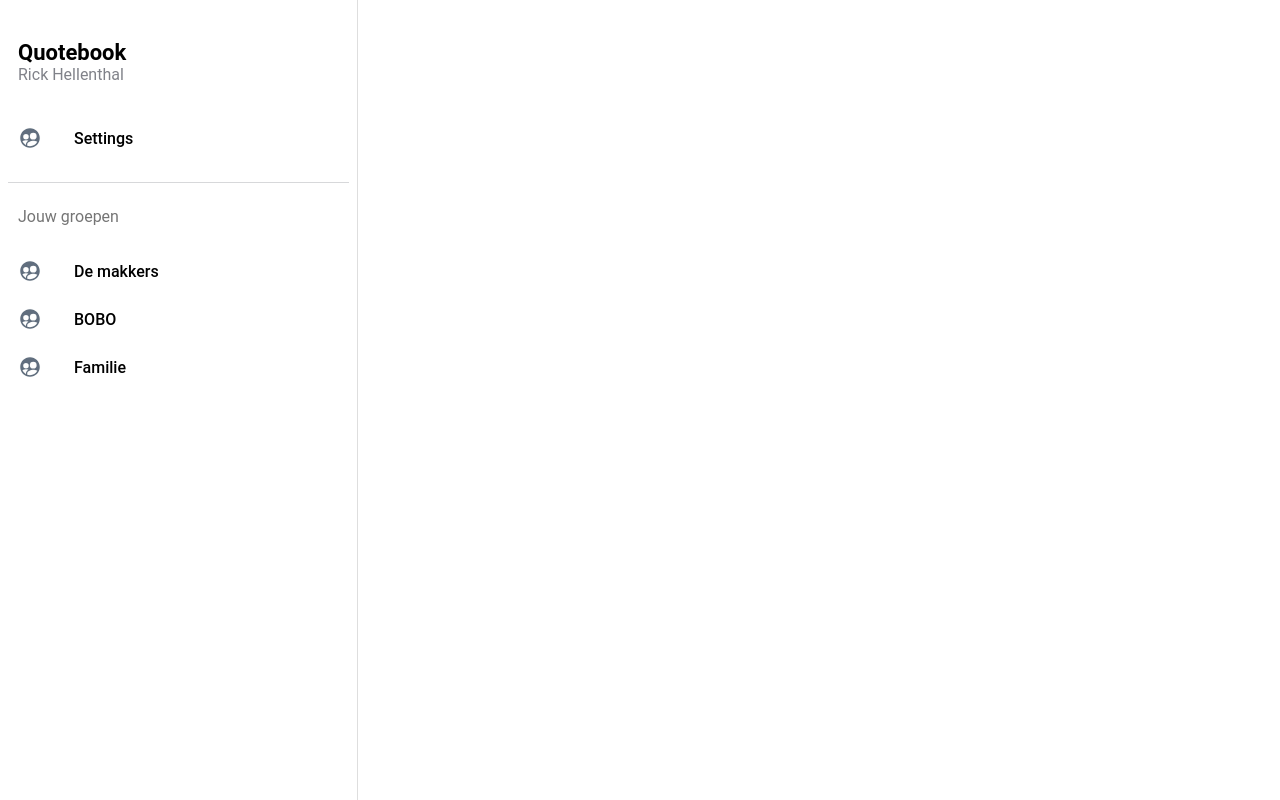
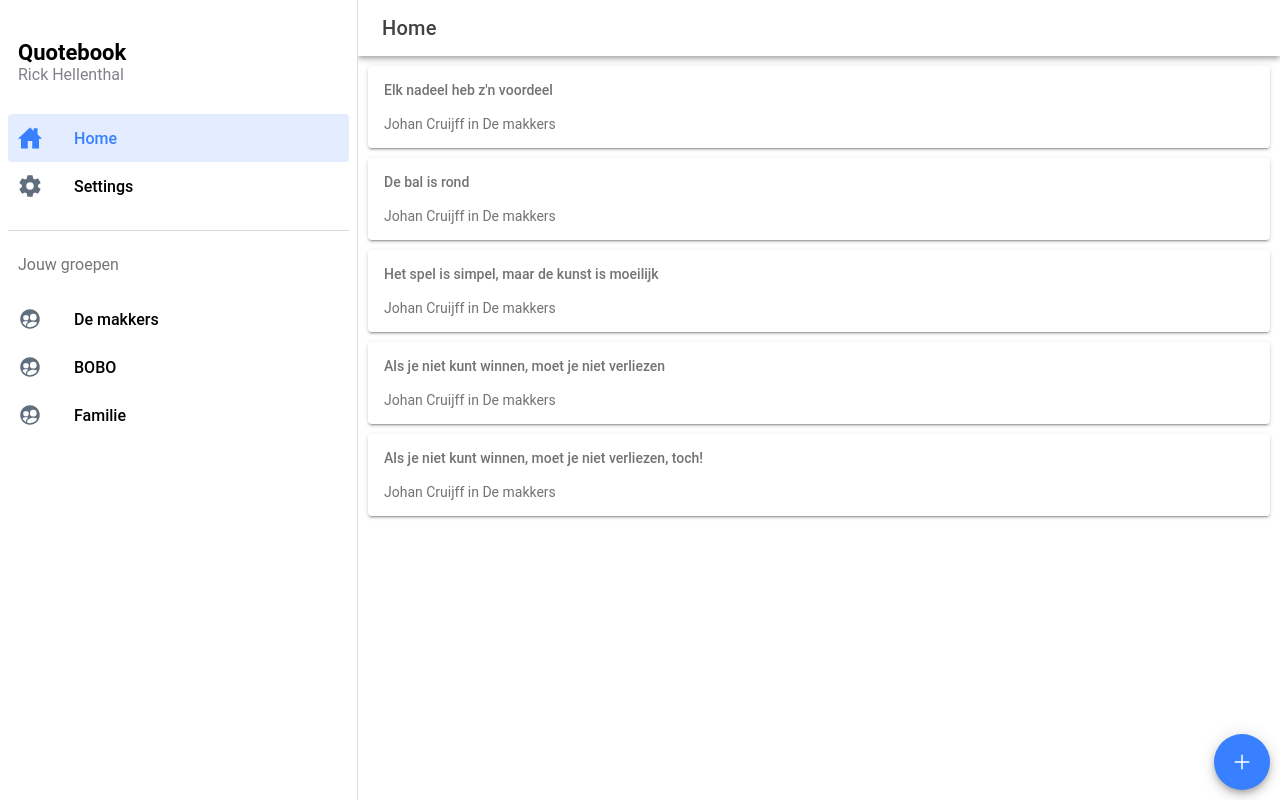
Before and after one commit to rickhellenthal/quotebook, a React (Create React App) app: page /home in a window 1280 px wide. Built offline with nearby package versions, Linux system fonts and the light colour scheme.

Commit message:
Added ios project, upgraded ionic, setup basic quotes

```diff
--- a/package.json
+++ b/package.json
@@ -7,10 +7,11 @@
     "@capacitor/app": "4.1.1",
     "@capacitor/core": "4.7.1",
     "@capacitor/haptics": "4.1.0",
+    "@capacitor/ios": "4.7.1",
     "@capacitor/keyboard": "4.1.1",
     "@capacitor/status-bar": "4.1.1",
-    "@ionic/react": "^6.0.0",
-    "@ionic/react-router": "^6.0.0",
+    "@ionic/react": "^7.0.0",
+    "@ionic/react-router": "^7.0.0",
     "@testing-library/jest-dom": "^5.11.9",
     "@testing-library/react": "^13.3.0",
     "@testing-library/user-event": "^12.6.3",
--- a/src/App.tsx
+++ b/src/App.tsx
@@ -2,7 +2,6 @@ import { IonApp, IonRouterOutlet, IonSplitPane, setupIonicReact } from "@ionic/r
 import { IonReactRouter } from "@ionic/react-router";
 import { Redirect, Route } from "react-router-dom";
 import Menu from "./components/Menu";
-import Page from "./pages/Page";
 
 /* Core CSS required for Ionic components to work properly */
 import "@ionic/react/css/core.css";
@@ -22,6 +21,9 @@ import "@ionic/react/css/display.css";
 
 /* Theme variables */
 import "./theme/variables.css";
+import { GroupRoute } from "./routes/groupRoute/GroupRoute";
+import { SettingsRoute } from "./routes/settingsRoute/SettingsRoute";
+import { HomeRoute } from "./routes/homeRoute/HomeRoute";
 
 setupIonicReact();
 
@@ -33,13 +35,16 @@ export const App: React.FC = () => {
 					<Menu />
 					<IonRouterOutlet id="main">
 						<Route path="/" exact={true}>
-							<Redirect to="/Settings" />
+							<Redirect to="/home" />
+						</Route>
+						<Route path="/home" exact={true}>
+							<HomeRoute />
 						</Route>
 						<Route path="/settings" exact={true}>
-							<Page />
+							<SettingsRoute />
 						</Route>
 						<Route path="/groups/:id" exact={true}>
-							<Page />
+							<GroupRoute />
 						</Route>
 					</IonRouterOutlet>
 				</IonSplitPane>
--- a/src/components/Menu.tsx
+++ b/src/components/Menu.tsx
@@ -1,7 +1,7 @@
 import { IonContent, IonIcon, IonItem, IonLabel, IonList, IonListHeader, IonMenu, IonMenuToggle, IonNote } from "@ionic/react";
 
 import { useLocation } from "react-router-dom";
-import { settingsOutline, settingsSharp, peopleCircleOutline, peopleCircleSharp } from "ionicons/icons";
+import { settingsOutline, settingsSharp, peopleCircleOutline, peopleCircleSharp, homeOutline, homeSharp } from "ionicons/icons";
 import "./Menu.css";
 import { mockGroups } from "../mocks/mocks";
 
@@ -13,6 +13,12 @@ interface AppPage {
 }
 
 const appPages: AppPage[] = [
+	{
+		title: "Home",
+		url: "/home",
+		iosIcon: homeOutline,
+		mdIcon: homeSharp,
+	},
 	{
 		title: "Settings",
 		url: "/settings",
@@ -40,7 +46,7 @@ const Menu: React.FC = () => {
 									lines="none"
 									detail={false}
 								>
-									<IonIcon aria-hidden="true" slot="start" ios={peopleCircleOutline} md={peopleCircleSharp} />
+									<IonIcon aria-hidden="true" slot="start" ios={appPage.iosIcon} md={appPage.mdIcon} />
 									<IonLabel>{appPage.title}</IonLabel>
 								</IonItem>
 							</IonMenuToggle>
--- a/src/pages/Page.tsx
+++ b/src/components/page/Page.tsx
@@ -1,12 +1,12 @@
 import { IonButtons, IonContent, IonHeader, IonMenuButton, IonPage, IonTitle, IonToolbar } from "@ionic/react";
-import { useParams } from "react-router";
-import { mockGroups } from "../mocks/mocks";
 import "./Page.css";
 
-const Page: React.FC = () => {
-	const { id } = useParams<{ id: string }>();
-	const group = mockGroups.filter((x) => x.id === id)[0];
+export interface PageProps {
+	title: string;
+	children?: React.ReactNode;
+}
 
+export const Page = (props: PageProps) => {
 	return (
 		<IonPage>
 			<IonHeader>
@@ -14,19 +14,19 @@ const Page: React.FC = () => {
 					<IonButtons slot="start">
 						<IonMenuButton />
 					</IonButtons>
-					<IonTitle>{id}</IonTitle>
+					<IonTitle>{props.title}</IonTitle>
 				</IonToolbar>
 			</IonHeader>
 
 			<IonContent fullscreen>
 				<IonHeader collapse="condense">
 					<IonToolbar>
-						<IonTitle size="large">{group?.name || "ERROR"}</IonTitle>
+						<IonTitle size="large">{props.title}</IonTitle>
 					</IonToolbar>
 				</IonHeader>
+
+				{props.children}
 			</IonContent>
 		</IonPage>
 	);
 };
-
-export default Page;
--- a/src/index.tsx
+++ b/src/index.tsx
@@ -6,11 +6,7 @@ import reportWebVitals from "./reportWebVitals";
 
 const container = document.getElementById("root");
 const root = createRoot(container!);
-root.render(
-	<React.StrictMode>
-		<App />
-	</React.StrictMode>
-);
+root.render(<App />);
 
 // If you want your app to work offline and load faster, you can change
 // unregister() to register() below. Note this comes with some pitfalls.
--- a/src/interfaces/IQuote.ts
+++ b/src/interfaces/IQuote.ts
@@ -1,8 +1,12 @@
+import { IGroup } from "./IGroup";
+
 export interface IQuote {
 	/**
 	 * A unique Guid
 	 */
 	id: string;
-	name: string;
+	author: string;
 	quote: string; // TODO will be a list later
+	date: Date;
+	group: IGroup;
 }
--- a/src/mocks/mocks.ts
+++ b/src/mocks/mocks.ts
@@ -1,3 +1,4 @@
+import { IQuote } from "../interfaces/IQuote";
 import { IGroup } from "./../interfaces/IGroup";
 
 export const mockGroups: IGroup[] = [
@@ -14,3 +15,42 @@ export const mockGroups: IGroup[] = [
 		name: "Familie",
 	},
 ];
+
+// 10 mock quotes
+export const mockQuotes: IQuote[] = [
+	{
+		id: "1",
+		author: "Johan Cruijff",
+		quote: "Elk nadeel heb z'n voordeel",
+		date: new Date("2019-10-10"),
+		group: mockGroups[0],
+	},
+	{
+		id: "2",
+		author: "Johan Cruijff",
+		date: new Date("2019-10-10"),
+		quote: "De bal is rond",
+		group: mockGroups[0],
+	},
+	{
+		id: "3",
+		author: "Johan Cruijff",
+		date: new Date("2019-10-10"),
+		quote: "Het spel is simpel, maar de kunst is moeilijk",
+		group: mockGroups[0],
+	},
+	{
+		id: "4",
+		author: "Johan Cruijff",
+		date: new Date("2019-10-10"),
+		quote: "Als je niet kunt winnen, moet je niet verliezen",
+		group: mockGroups[0],
+	},
+	{
+		id: "5",
+		author: "Johan Cruijff",
+		date: new Date("2019-10-10"),
+		quote: "Als je niet kunt winnen, moet je niet verliezen, toch!",
+		group: mockGroups[0],
+	},
+];
--- /dev/null
+++ b/src/routes/groupRoute/GroupRoute.tsx
@@ -0,0 +1,10 @@
+import { useParams, Route } from "react-router";
+import { mockGroups } from "../../mocks/mocks";
+import { Page } from "../../components/page/Page";
+
+export const GroupRoute: React.FC = () => {
+	const { id } = useParams<{ id: string }>();
+	const group = mockGroups.filter((x) => x.id === id)[0];
+
+	return <Page title={group?.name || id}>Group content</Page>;
+};
--- /dev/null
+++ b/src/routes/homeRoute/HomeRoute.tsx
@@ -0,0 +1,30 @@
+import { IonCard, IonCardContent, IonCardHeader, IonCardSubtitle, IonCardTitle, IonFab, IonFabButton, IonIcon } from "@ionic/react";
+import { Page } from "../../components/page/Page";
+import { addOutline } from "ionicons/icons";
+import { mockQuotes } from "../../mocks/mocks";
+
+export const HomeRoute: React.FC = () => {
+	const quotes = mockQuotes;
+
+	return (
+		<Page title={"Home"}>
+			{quotes.map((quote) => (
+				<IonCard>
+					<IonCardHeader>
+						<IonCardSubtitle>{quote.quote}</IonCardSubtitle>
+						{/* <IonCardTitle>{quote.date.toISOString()}</IonCardTitle> */}
+					</IonCardHeader>
+					<IonCardContent>
+						{quote.author} in {quote.group.name}
+					</IonCardContent>
+				</IonCard>
+			))}
+
+			<IonFab horizontal="end" vertical="bottom">
+				<IonFabButton>
+					<IonIcon icon={addOutline} />
+				</IonFabButton>
+			</IonFab>
+		</Page>
+	);
+};
--- /dev/null
+++ b/src/routes/settingsRoute/SettingsRoute.tsx
@@ -0,0 +1,5 @@
+import { Page } from "../../components/page/Page";
+
+export const SettingsRoute: React.FC = () => {
+	return <Page title={"settings"}>Settings content</Page>;
+};
```
Also changed, not shown: src/components/page/Page.css (added), 35 other files (tests, documents, lock files or other folders).
